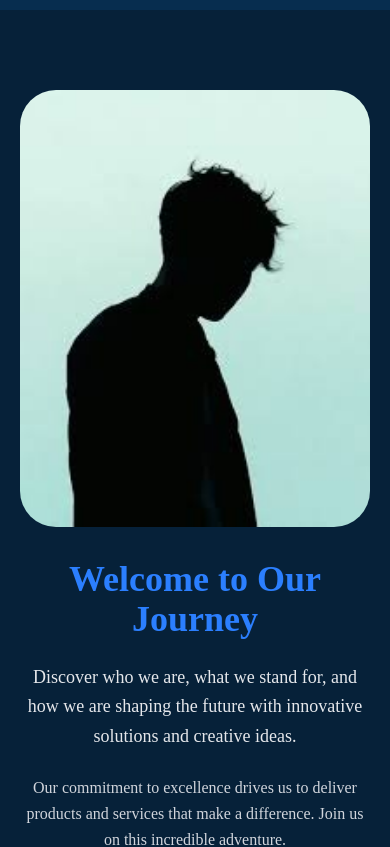
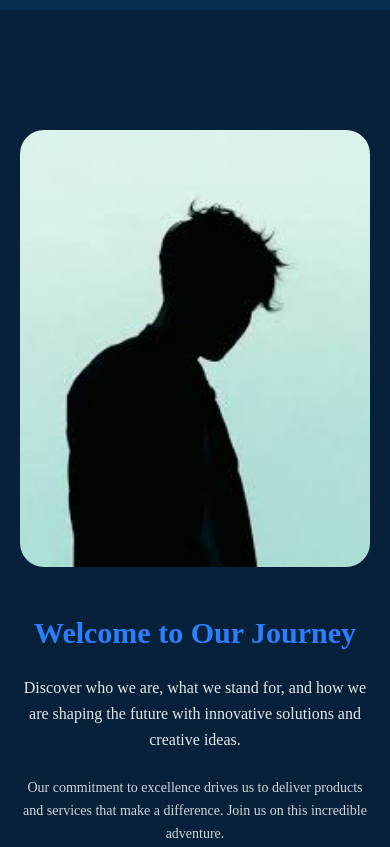
Before and after one commit to nuwanthaDilshan/Portfolio-Website, a React (Vite) app: page / in a window 390 px wide. Shown: the part 1080-1927 px from the top of the page. Built offline with nearby package versions, Linux system fonts and the light colour scheme.

Commit message:
😁 small changes convert to responsive design

```diff
--- a/src/pages/about.jsx
+++ b/src/pages/about.jsx
@@ -4,35 +4,34 @@ export default function AboutPage() {
     return (
         <>
             <MouseBall />
-                <section id="about" className="w-full h-full">
-                    <div className="container mx-auto px-5 grid grid-cols-1 md:grid-cols-2 gap-8 items-center text-gray-100">
+            <section id="about" className="w-full h-full py-10">
+                <div className="container mx-auto px-5 grid grid-cols-1 md:grid-cols-2 gap-12 items-center text-gray-100">
                     {/* Left Side Section */}
-                        <div className="w-full flex justify-center md:p-35">
+                    <div className="w-full flex justify-center md:px-10">
                         <img
                             src="/about-banner.jpg"
                             alt="About Us Banner"
-                                className="rounded-[36px] w-full max-w-md md:max-w-lg lg:max-w-xl object-cover"
+                            className="rounded-3xl w-full max-w-sm md:max-w-md lg:max-w-lg object-cover"
                         />
                     </div>
 
                     {/* Right Side Section */}
-                        <div className="space-y-6 text-center md:text-left">
-                            <h2 className="text-4xl font-bold text-blue-500">
+                    <div className="space-y-6 text-center md:text-left md:pr-10">
+                        <h2 className="text-3xl md:text-4xl font-bold text-blue-500">
                             Welcome to Our Journey
                         </h2>
-                            <p className="text-gray-200 text-lg leading-relaxed">
-                                Discover who we are, what we stand for, and how
-                                we are shaping the future with innovative
-                                solutions and creative ideas.
+                        <p className="text-gray-200 text-base md:text-lg leading-relaxed">
+                            Discover who we are, what we stand for, and how we
+                            are shaping the future with innovative solutions and
+                            creative ideas.
                         </p>
-                            <p className="text-gray-300 leading-relaxed">
-                                Our commitment to excellence drives us to
-                                deliver products and services that make a
-                                difference. Join us on this incredible
-                                adventure.
+                        <p className="text-gray-300 text-sm md:text-base leading-relaxed">
+                            Our commitment to excellence drives us to deliver
+                            products and services that make a difference. Join
+                            us on this incredible adventure.
                         </p>
                         <div>
-                                <button className="border border-blue-500 bg-blue-500 text-white font-semibold px-8 py-3 rounded-xl hover:bg-black hover:border-white transition-all">
+                            <button className="border border-blue-500 bg-blue-500 text-white font-semibold px-6 py-3 rounded-xl hover:bg-black hover:border-white transition-all">
                                 Learn More
                             </button>
                         </div>
```
Lines whose indentation alone changed are shown as unchanged.
